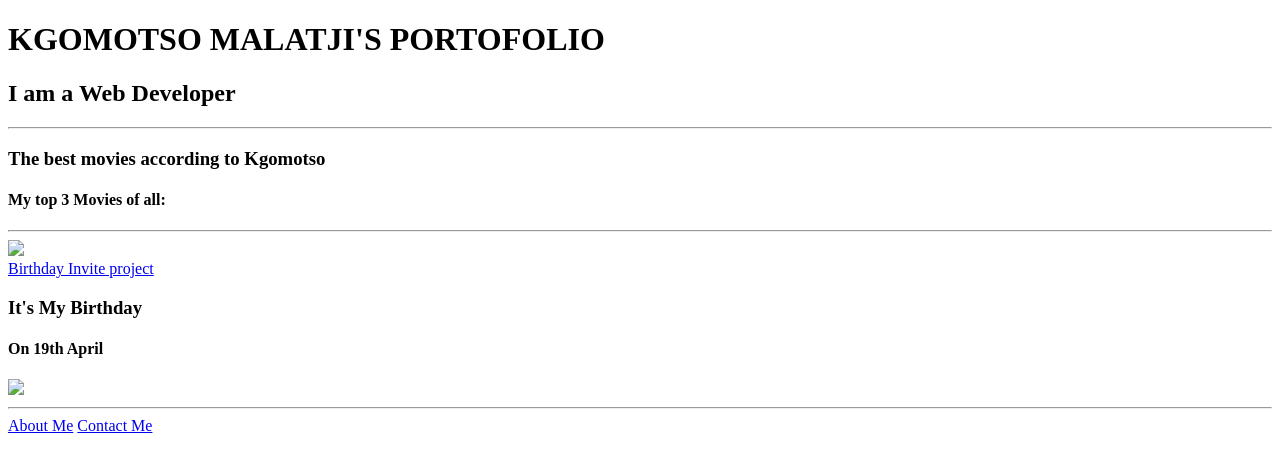
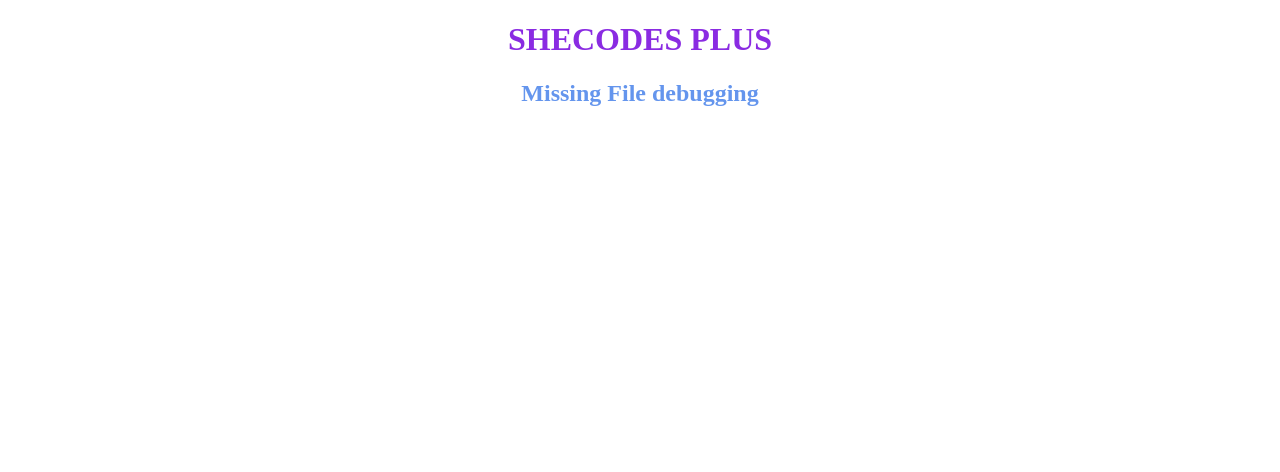
Before and after one commit to KgomotsoM97/Kgomotso, a plain HTML site: page index.html in a window 1280 px wide. Drawn offline with Linux system fonts and the light colour scheme; files that its build step writes are made by us from their sources.

Commit message:
Add files via upload

```diff
--- /dev/null
+++ b/hello.js
@@ -0,0 +1,2 @@
+
+ alert("Welcome to Shecodes Plus")
--- a/index.html
+++ b/index.html
@@ -1,45 +1,19 @@
-<!-- TODO 1: Create the HTML Boilerplate -->
+<!DOCTYPE html>
+<html lang="en">
+<head>
+    <meta charset="UTF-8">
+    <meta name="viewport" content="width=device-width, initial-scale=1.0">
+    <title>Missing File debugging</title>
+</head>
 
- <!doctype html>
- <h1>KGOMOTSO MALATJI'S PORTOFOLIO</h1>
- <h2>I am a Web Developer</h2>
- <hr />
+<link rel="stylesheet" href="../SRC/style.css">
+<link rel="stylesheet" href="../SRC/hello.js">
+<body>
+
+    <h1>SHECODES PLUS</h1>
+    <h2>Missing File debugging</h2>
 
 
- <h3>The best movies according to Kgomotso</h3>
- <h4>My top 3 Movies of all:</h4>
-
-<hr />
-<img src="../4.3 HTML Porfolio Project/assets/images/Movie Ranking.png">
-
-
-<br />
-<a href="./public/birthday-invite.html">Birthday Invite project</a>
-
-<h3>It's My Birthday</h3>
-<h4>On 19th April</h4>
-<img src="../4.3 HTML Porfolio Project/assets/images/Birthday.png">
-<hr />
-<a href="./public/about.html">About Me</a> <a href="./public/contact.html">Contact Me</a>
-
-
-
-
-
-
-
-
-
-<!-- TODO 2: Add Your previous projects' HTML into the public folder -->
-
-<!-- TODO 3: Take screenshots of your project previews and add the images to the images folder -->
-
-<!-- TODO 4: Add titles/subtitles etc. -->
-
-<!-- TODO 5: Add a link to the project pages -->
-
-<!-- TODO 6: Add images to show the project previews
-HINT for TODO 6: You can use the height attribute set to 200 to make the image smaller:
-https://developer.mozilla.org/en-US/docs/Web/HTML/Element/img#attr-height -->
-
-<!-- TODO 7: Add the Contact Me and About Me page links -->
+</body>
+<script src="hello.js"></script>
+</html>
--- /dev/null
+++ b/style.css
@@ -0,0 +1,9 @@
+
+h1{
+    text-align: center;
+    color: blueviolet;
+}
+h2{
+    text-align: center;
+    color: cornflowerblue;
+}
```
